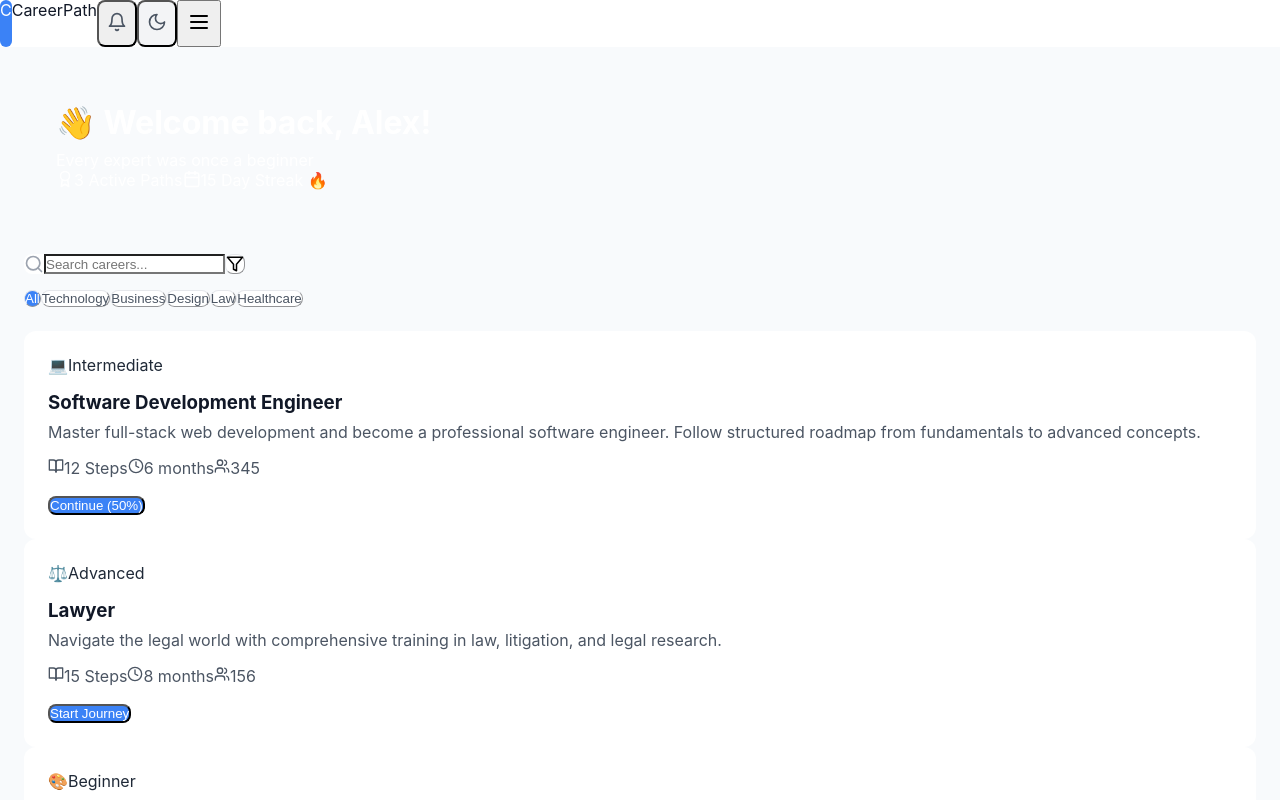
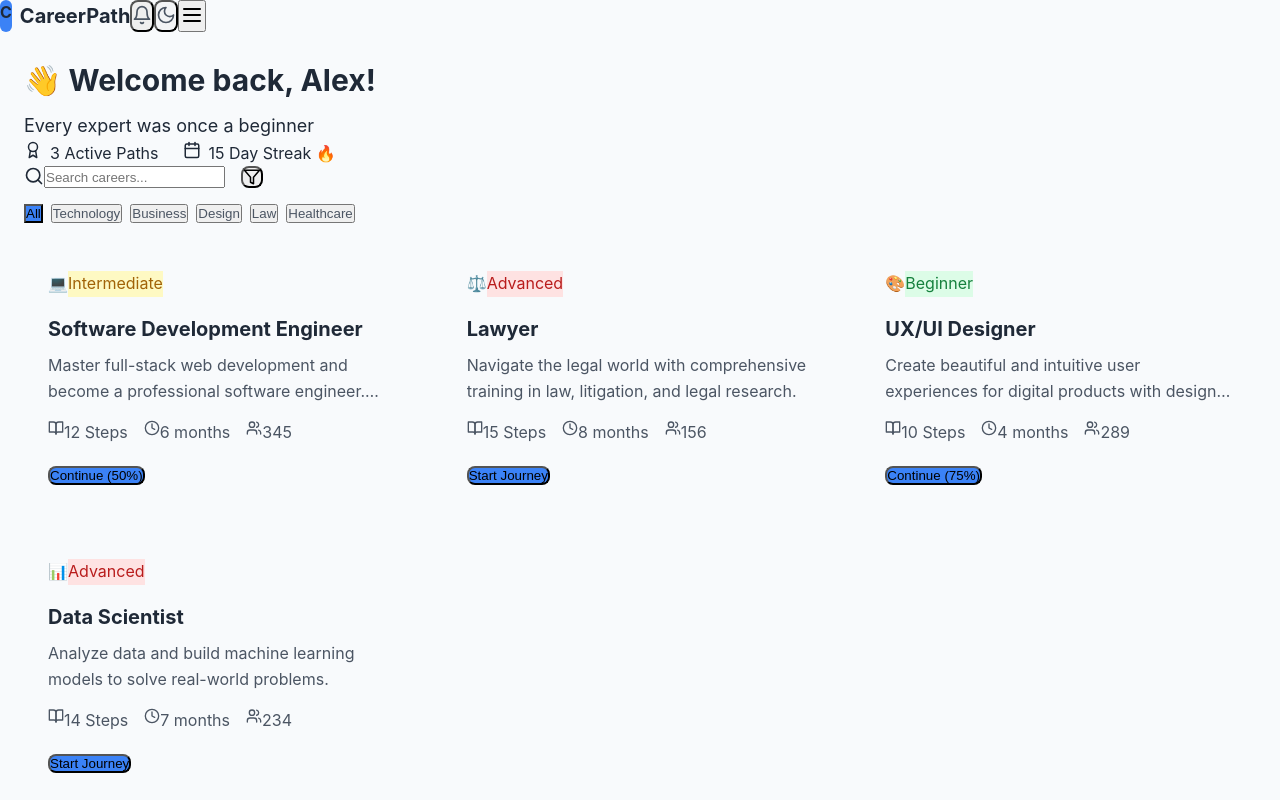
Before and after one commit to Kartikeya808/Career-Guidance-Platform, a React (Vite) app: page / in a window 1280 px wide. Shown: the top 800 px of the page. Built offline with nearby package versions, Linux system fonts and the light colour scheme.

Commit message:
Refactor CSS with new styles and utilities
Added new utility classes for layout, buttons, and text styles.

```diff
--- a/src/index.css
+++ b/src/index.css
@@ -5,9 +5,125 @@
 }
 
 body {
-  font-family: -apple-system, BlinkMacSystemFont, 'Segoe UI', 'Roboto', sans-serif;
+  font-family: -apple-system, BlinkMacSystemFont, 'Segoe UI', 'Roboto', 'Oxygen', 'Ubuntu', 'Cantarell', sans-serif;
   background-color: #f8fafc;
   color: #1f2937;
+  line-height: 1.6;
+}
+
+/* Container styles */
+.container {
+  max-width: 1200px;
+  margin: 0 auto;
+  padding: 0 1rem;
+}
+
+/* Card styles */
+.card {
+  background: white;
+  border: 1px solid #e5e7eb;
+  border-radius: 12px;
+  padding: 1.5rem;
+  box-shadow: 0 1px 3px rgba(0, 0, 0, 0.1);
+  transition: all 0.2s ease;
+}
+
+.card:hover {
+  box-shadow: 0 4px 12px rgba(0, 0, 0, 0.15);
+  transform: translateY(-2px);
+}
+
+/* Button styles */
+.btn {
+  display: inline-block;
+  padding: 0.75rem 1.5rem;
+  border: none;
+  border-radius: 8px;
+  font-weight: 600;
+  text-align: center;
+  cursor: pointer;
+  transition: all 0.2s ease;
+}
+
+.btn-primary {
+  background-color: #3b82f6;
+  color: white;
+}
+
+.btn-primary:hover {
+  background-color: #2563eb;
+}
+
+/* Text utilities */
+.text-lg {
+  font-size: 1.125rem;
+}
+
+.text-xl {
+  font-size: 1.25rem;
+}
+
+.text-2xl {
+  font-size: 1.5rem;
+}
+
+.text-3xl {
+  font-size: 1.875rem;
+}
+
+.font-bold {
+  font-weight: 700;
+}
+
+.font-semibold {
+  font-weight: 600;
+}
+
+/* Color utilities */
+.bg-blue-500 { background-color: #3b82f6; }
+.bg-blue-600 { background-color: #2563eb; }
+.bg-blue-100 { background-color: #dbeafe; }
+.bg-green-100 { background-color: #dcfce7; }
+.bg-yellow-100 { background-color: #fef9c3; }
+.bg-red-100 { background-color: #fee2e2; }
+.bg-gray-100 { background-color: #f3f4f6; }
+
+.text-blue-500 { color: #3b82f6; }
+.text-green-700 { color: #15803d; }
+.text-yellow-700 { color: #a16207; }
+.text-red-700 { color: #b91c1c; }
+.text-gray-600 { color: #4b5563; }
+.text-gray-700 { color: #374151; }
+
+/* Layout */
+.flex { display: flex; }
+.grid { display: grid; }
+.hidden { display: none; }
+
+.gap-2 { gap: 0.5rem; }
+.gap-4 { gap: 1rem; }
+.gap-6 { gap: 1.5rem; }
+
+.mb-2 { margin-bottom: 0.5rem; }
+.mb-4 { margin-bottom: 1rem; }
+.mb-6 { margin-bottom: 1.5rem; }
+
+.p-4 { padding: 1rem; }
+.p-6 { padding: 1.5rem; }
+
+.rounded { border-radius: 0.375rem; }
+.rounded-lg { border-radius: 0.5rem; }
+.rounded-xl { border-radius: 0.75rem; }
+
+/* Responsive grid */
+.grid-cols-1 { grid-template-columns: repeat(1, 1fr); }
+
+@media (min-width: 768px) {
+  .md\:grid-cols-2 { grid-template-columns: repeat(2, 1fr); }
+}
+
+@media (min-width: 1024px) {
+  .lg\:grid-cols-3 { grid-template-columns: repeat(3, 1fr); }
 }
 
 .line-clamp-2 {
@@ -16,44 +132,3 @@ body {
   -webkit-box-orient: vertical;
   overflow: hidden;
 }
-
-/* Add these utility classes */
-.bg-slate-900 { background-color: #0f172a; }
-.bg-slate-800 { background-color: #1e293b; }
-.bg-slate-700 { background-color: #334155; }
-.bg-white { background-color: #ffffff; }
-.bg-blue-500 { background-color: #3b82f6; }
-.bg-blue-600 { background-color: #2563eb; }
-.bg-gray-100 { background-color: #f3f4f6; }
-.bg-gray-200 { background-color: #e5e7eb; }
-
-.text-white { color: #ffffff; }
-.text-gray-300 { color: #d1d5db; }
-.text-gray-400 { color: #9ca3af; }
-.text-gray-600 { color: #4b5563; }
-.text-gray-900 { color: #111827; }
-.text-blue-500 { color: #3b82f6; }
-
-.border { border-width: 1px; }
-.border-slate-700 { border-color: #334155; }
-.border-gray-200 { border-color: #e5e7eb; }
-
-.rounded-lg { border-radius: 0.5rem; }
-.rounded-xl { border-radius: 0.75rem; }
-.rounded-full { border-radius: 9999px; }
-
-.p-2 { padding: 0.5rem; }
-.p-4 { padding: 1rem; }
-.p-6 { padding: 1.5rem; }
-.p-8 { padding: 2rem; }
-
-.mb-2 { margin-bottom: 0.5rem; }
-.mb-4 { margin-bottom: 1rem; }
-.mb-6 { margin-bottom: 1.5rem; }
-.mb-8 { margin-bottom: 2rem; }
-
-.flex { display: flex; }
-.grid { display: grid; }
-.hidden { display: none; }
-
-/* Add more classes as needed from your component */
```
